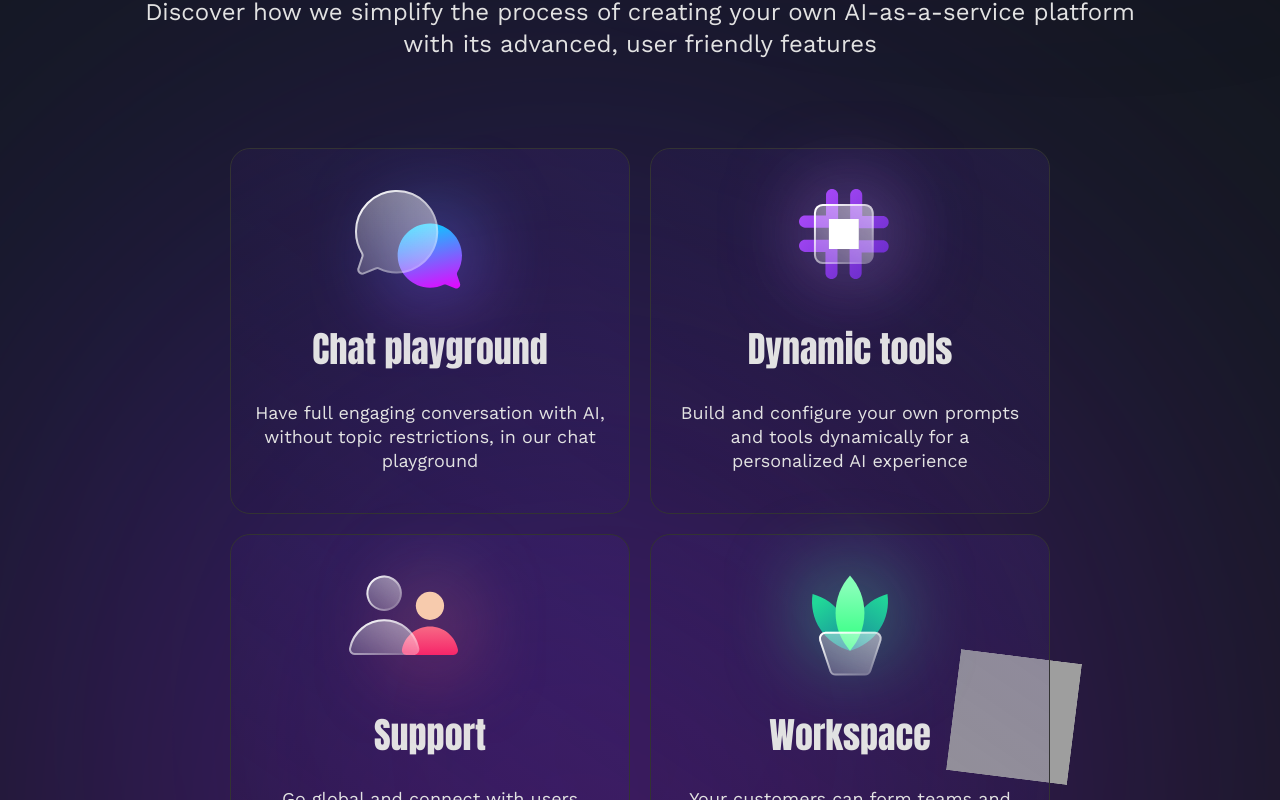
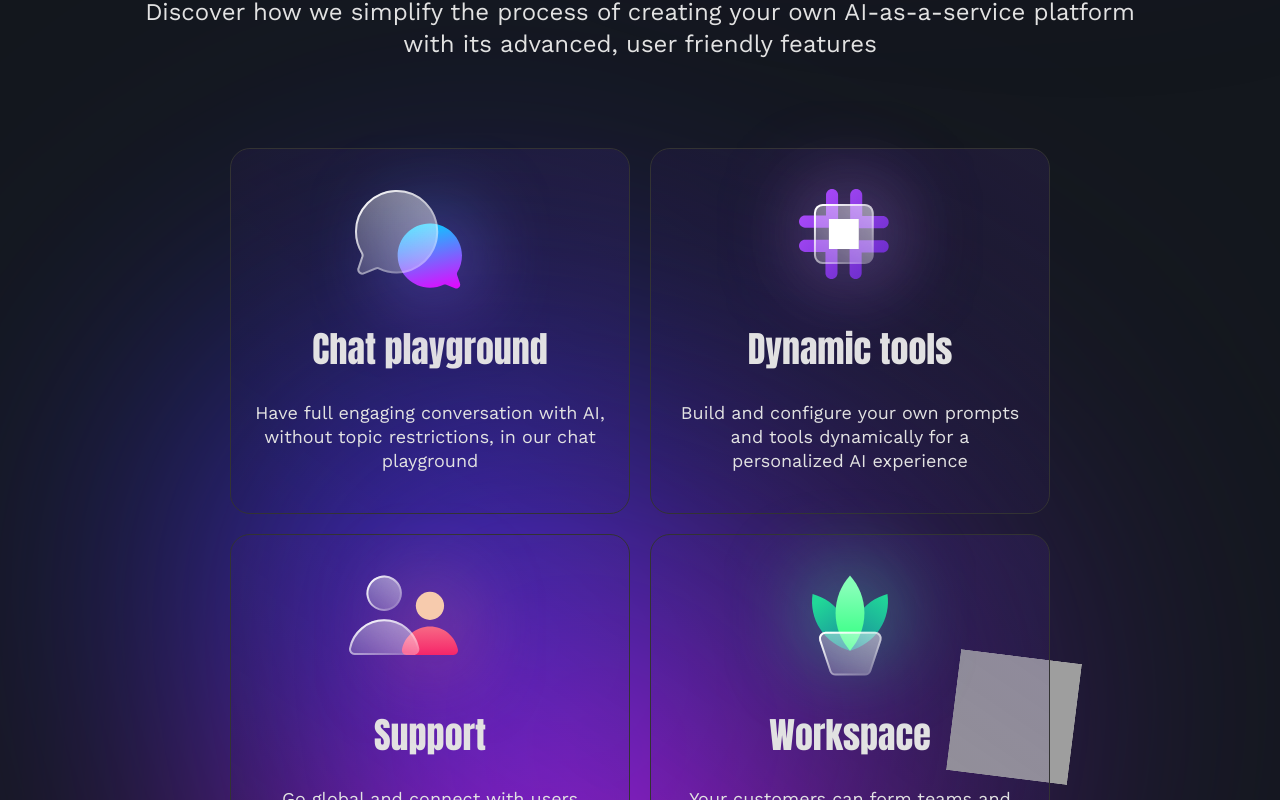
Before and after one commit to bambuuk/generative-ai, a React (Vite) app: page / in a window 1280 px wide. Shown: the part 1040-1840 px from the top of the page. Built offline with nearby package versions, Linux system fonts and the light colour scheme; grey boxes are pictures that could not be loaded.

Commit message:
upd gradients block layout in Features section

```diff
--- a/src/components/Features.tsx
+++ b/src/components/Features.tsx
@@ -1,5 +1,5 @@
 import { FC } from 'react';
-import { styled } from '@mui/material';
+import { Box, styled } from '@mui/material';
 import { CustomContainer, Title, Overview } from './CustomElements';
 import { CPUImage, CardImage, ChatImage, PlantImage, ScopImage, TeamImage } from './ImgComponents';
 import firstVector from '../assets/backgroundFigures/features/1-vector.svg';
@@ -130,7 +130,6 @@ const GradientsBlock = styled('div')(({ theme }) => ({
   width: '100%',
   height: '100%',
   transform: 'rotate(-55.229deg)',
-  filter: 'blur(327px)',
   [theme.breakpoints.down(1300)]: {
     maxWidth: '893px',
     maxHeight: '872px',
@@ -156,7 +155,7 @@ const SecondGradientsBlock = styled('div')(({ theme }) => ({
   width: '100%',
   height: '100%',
   transform: 'rotate(-55.229deg)',
-  filter: 'blur(327px)',
+  // filter: 'blur(110px)',
   [theme.breakpoints.down('md')]: {
     display: 'block',
     position: 'absolute',
@@ -164,6 +163,12 @@ const SecondGradientsBlock = styled('div')(({ theme }) => ({
     maxHeight: '331px',
   },
 }));
+
+const RepeatedBlurBlock = styled(Box)(({ }) => ({
+  width: '100%',
+  height: '100%',
+  filter: 'blur(110px)'
+}))
 
 const Vector = styled('img')({
   display: 'block',
@@ -311,14 +316,30 @@ const Features: FC = () => {
           </FeaturesCardList>
         </FeaturesWrapper>
         <GradientsBlock>
+          <RepeatedBlurBlock>
+            <RepeatedBlurBlock>
+              <RepeatedBlurBlock sx={{
+                position: 'relative',
+              }}>
                 <FirstVector src={firstVector} />
                 <SecondVector src={secondVector} />
                 <ThirdVector src={thirdVector} />
+              </RepeatedBlurBlock>
+            </RepeatedBlurBlock>
+          </RepeatedBlurBlock>
         </GradientsBlock>
         <SecondGradientsBlock>
+          <RepeatedBlurBlock>
+            <RepeatedBlurBlock>
+              <RepeatedBlurBlock sx={{
+                position: 'relative',
+              }}>
                 <FirstVector src={firstVector} />
                 <SecondVector src={secondVector} />
                 <ThirdVector src={thirdVector} />
+              </RepeatedBlurBlock>
+            </RepeatedBlurBlock>
+          </RepeatedBlurBlock>
         </SecondGradientsBlock>
       </CustomContainer>
     </FeaturesUI>
```
Lines whose indentation alone changed are shown as unchanged.
